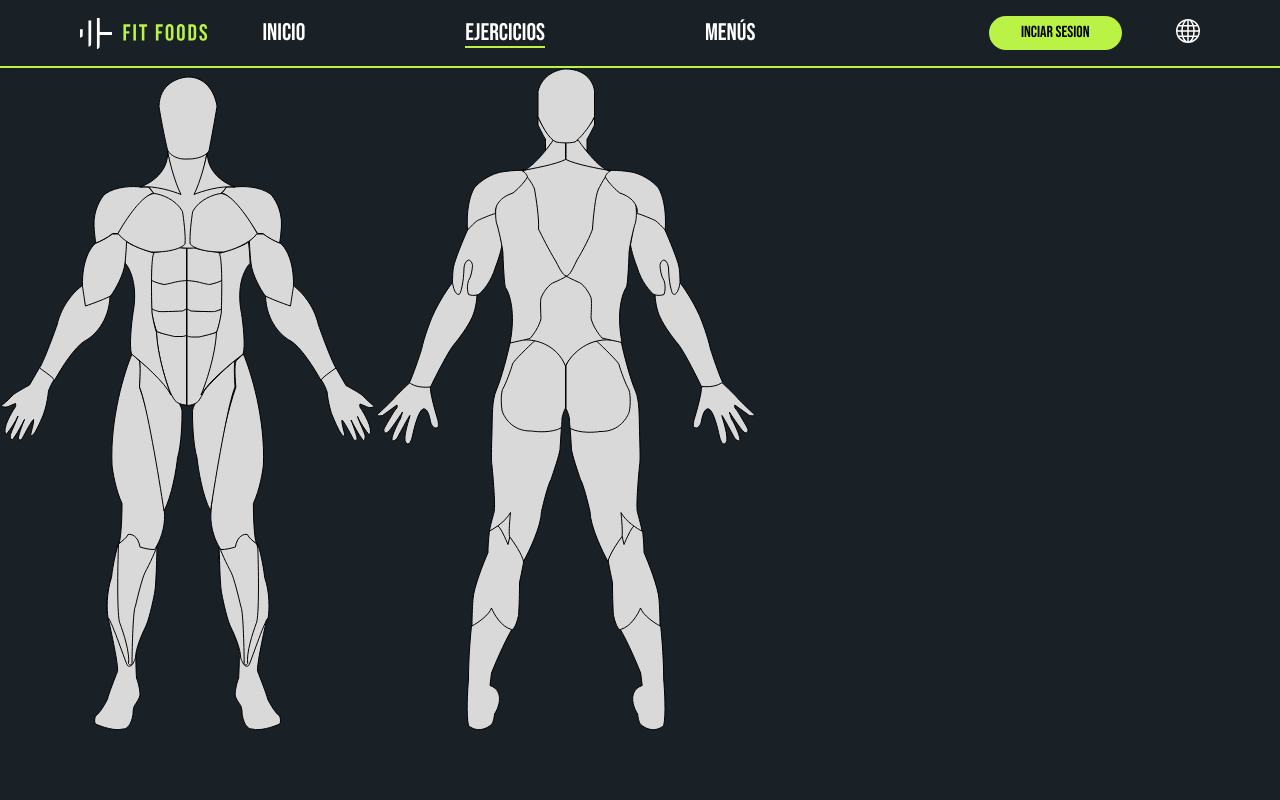
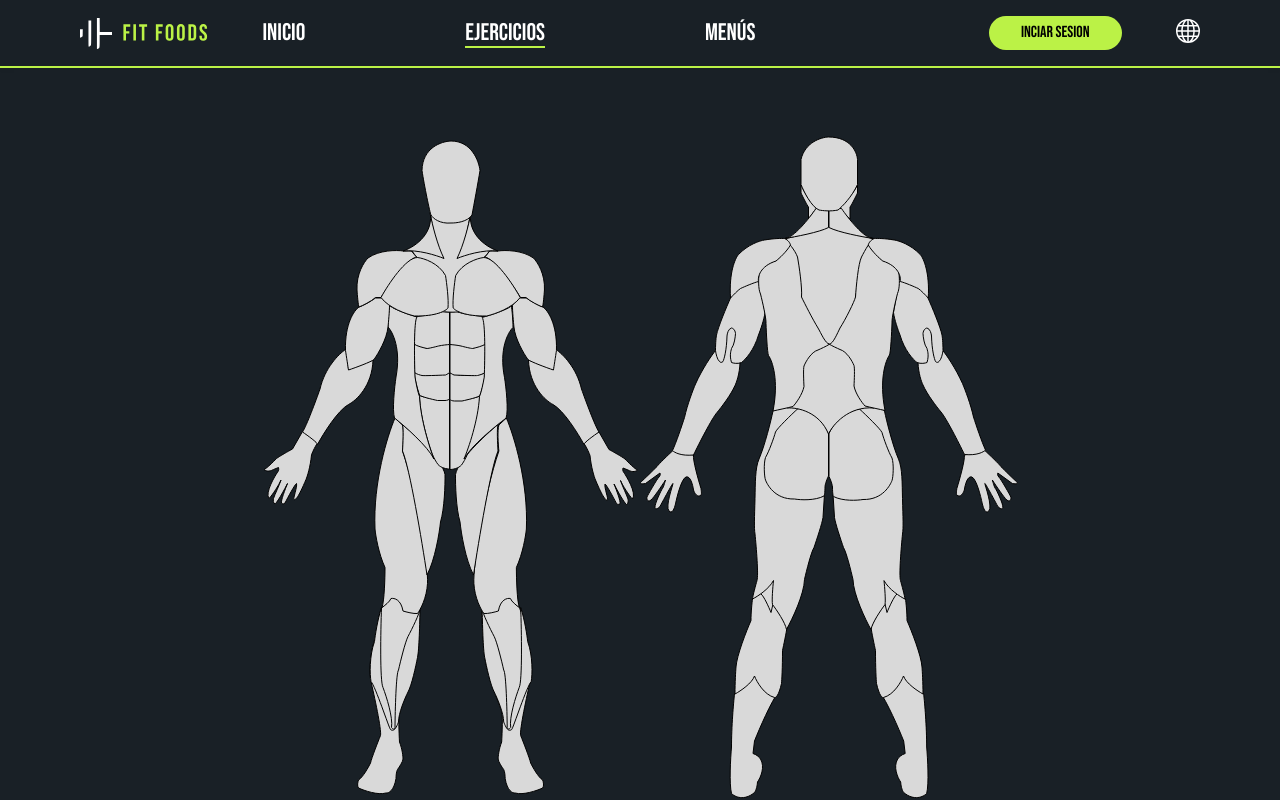
Before and after one commit to adriDiazz/fitfoods, a React (Vite) app in the folder fitFoods/: page /exercises in a window 1280 px wide. Shown: the top 800 px of the page. Built offline with nearby package versions, Linux system fonts and the light colour scheme.

Commit message:
exercisesPage centered

```diff
--- a/fitFoods/src/pages/Exercises.module.css
+++ b/fitFoods/src/pages/Exercises.module.css
@@ -0,0 +1,9 @@
+.wrapper {
+    width: 100vw;
+    height: 100vh;
+
+    display: flex;
+    justify-content: center;
+    align-items: center;
+    flex-wrap: wrap;
+}
--- a/fitFoods/src/pages/ExercisesPage.jsx
+++ b/fitFoods/src/pages/ExercisesPage.jsx
@@ -1,9 +1,10 @@
 import BackBody from '../components/UI/BackBody';
 import FrontBody from '../components/UI/FrontBody';
+import style from './Exercises.module.css';
 
 const ExercisesPage = () => {
 	return (
-		<div>
+		<div className={style.wrapper}>
 			<FrontBody />
 			<BackBody />
 		</div>
--- a/fitFoods/src/pages/HomePage.module.css
+++ b/fitFoods/src/pages/HomePage.module.css
@@ -1,3 +1,11 @@
+.wrapper {
+    width: 100vw;
+    height: 100vh;
+
+    display: flex;
+    justify-content: center;
+    align-items: center;
+}
 
 .titulo {
     color: var(--green);
--- a/fitFoods/src/pages/MenuPage.module.css
+++ b/fitFoods/src/pages/MenuPage.module.css
@@ -12,7 +12,7 @@
 }
 
 .rectangulo {
-	width: 1000px;
+	width: 70vw;
 	height: 1400px;
 	margin: auto;
 	background: #4d5864;
```
